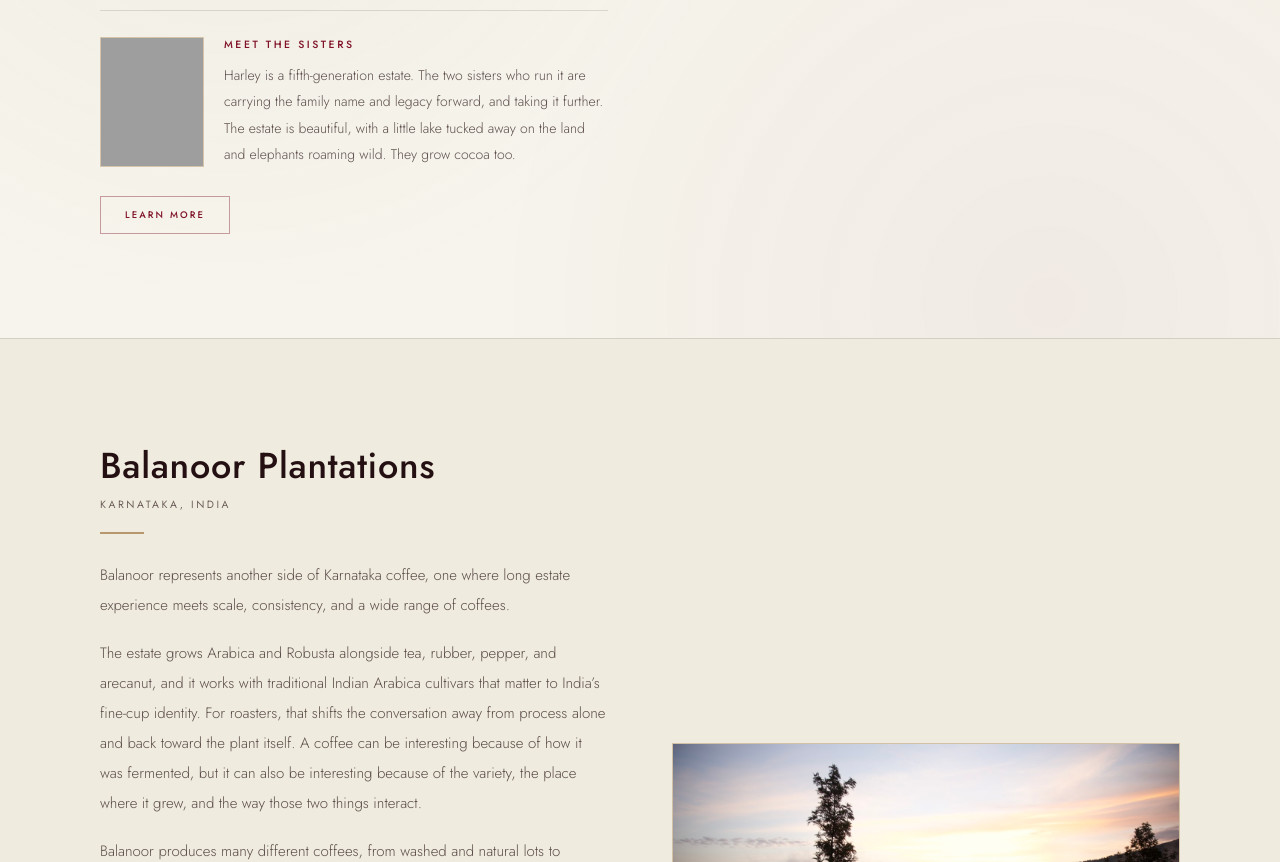
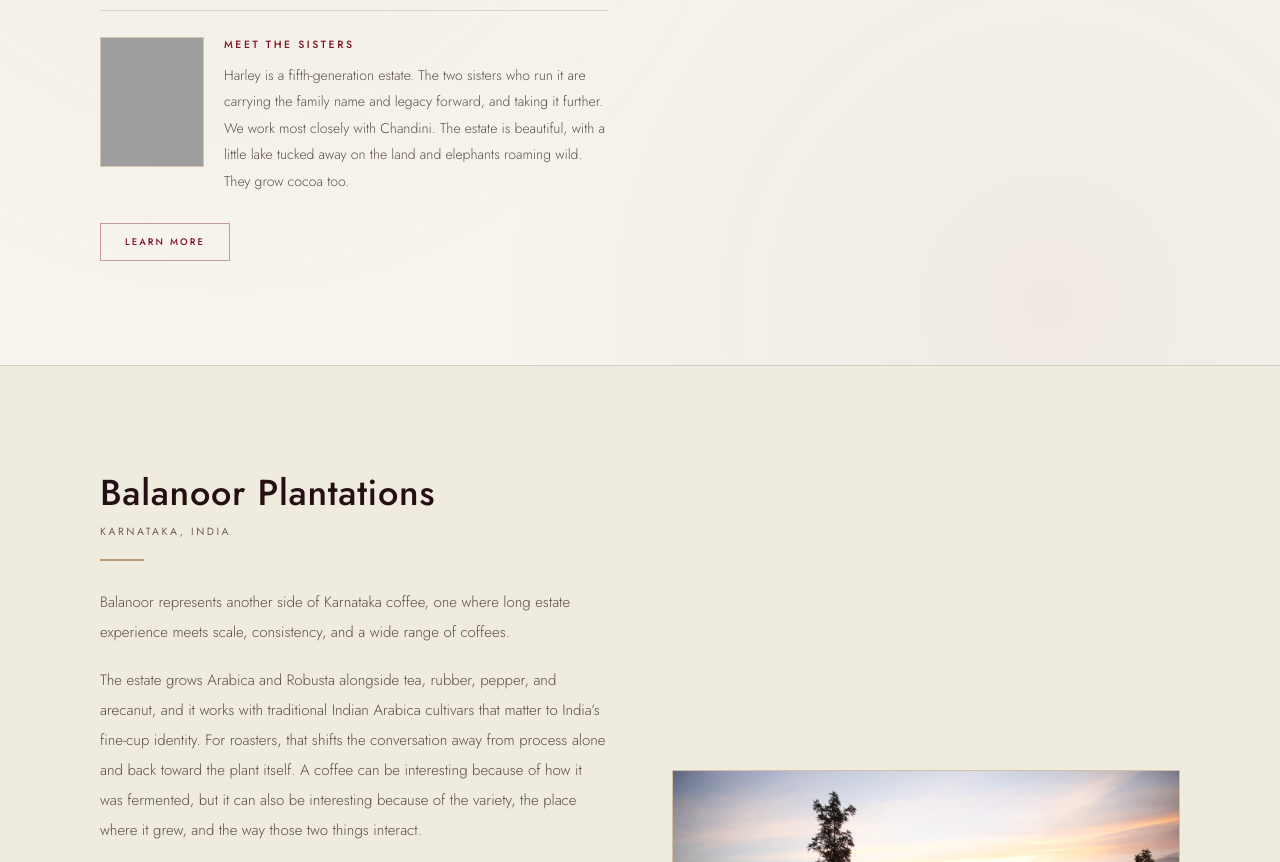
Before and after one commit to kuldeep-gill-dev/kuyilorigins, a plain HTML site: page producers.html in a window 1280 px wide. Shown: the part 5121-5983 px from the top of the page. Drawn offline with Linux system fonts and the light colour scheme; grey boxes are pictures that could not be loaded.

Commit message:
Our Producers: name Chandini as the Harley sister we work with

```diff
--- a/producers.html
+++ b/producers.html
@@ -222,7 +222,7 @@
         <div class="fr"><img src="assets/harley-sisters.jpg" alt="The two sisters who run Harley Estate, smiling among coffee bushes and pepper vines" loading="lazy" decoding="async"></div>
         <div>
           <div class="on-label">Meet the sisters</div>
-          <p>Harley is a fifth-generation estate. The two sisters who run it are carrying the family name and legacy forward, and taking it further. The estate is beautiful, with a little lake tucked away on the land and elephants roaming wild. They grow cocoa too.</p>
+          <p>Harley is a fifth-generation estate. The two sisters who run it are carrying the family name and legacy forward, and taking it further. We work most closely with Chandini. The estate is beautiful, with a little lake tucked away on the land and elephants roaming wild. They grow cocoa too.</p>
         </div>
       </div>
       <a class="btn btn-sm" href="harley.html">Learn more</a>
```
